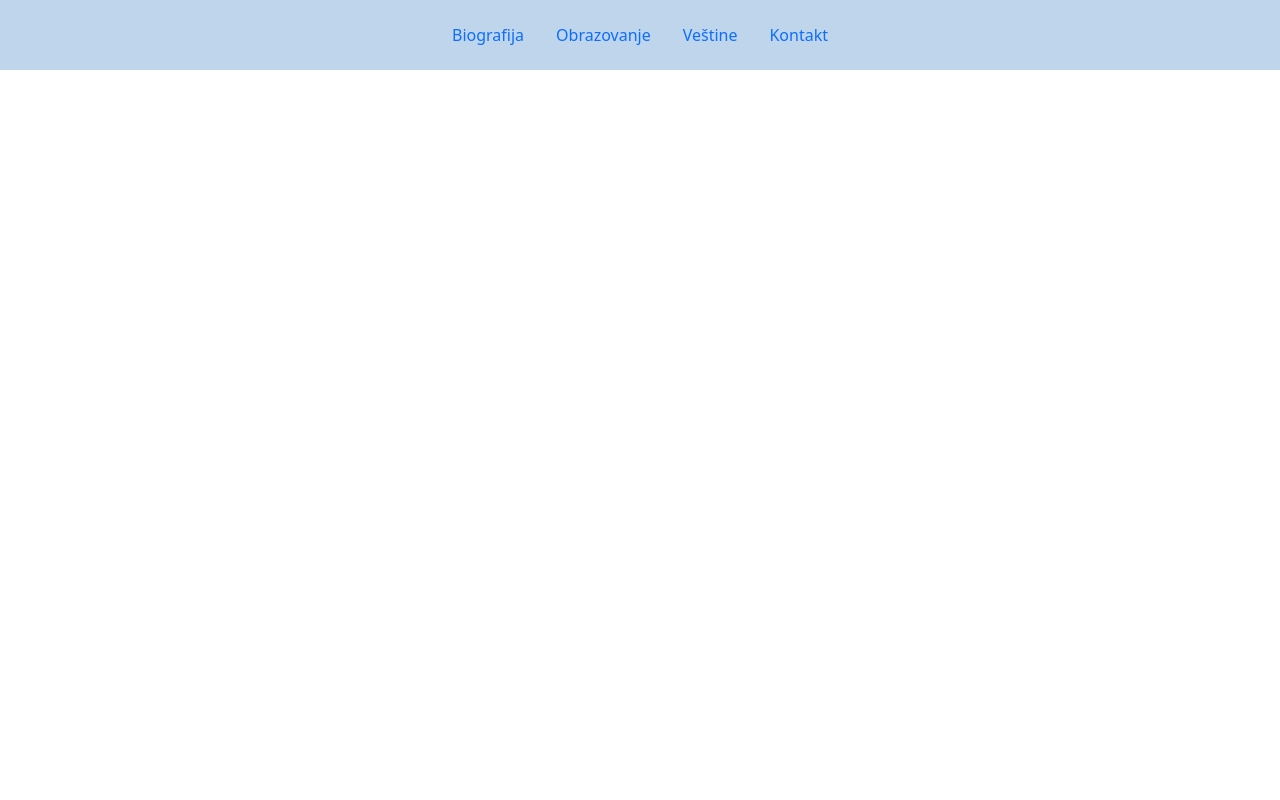
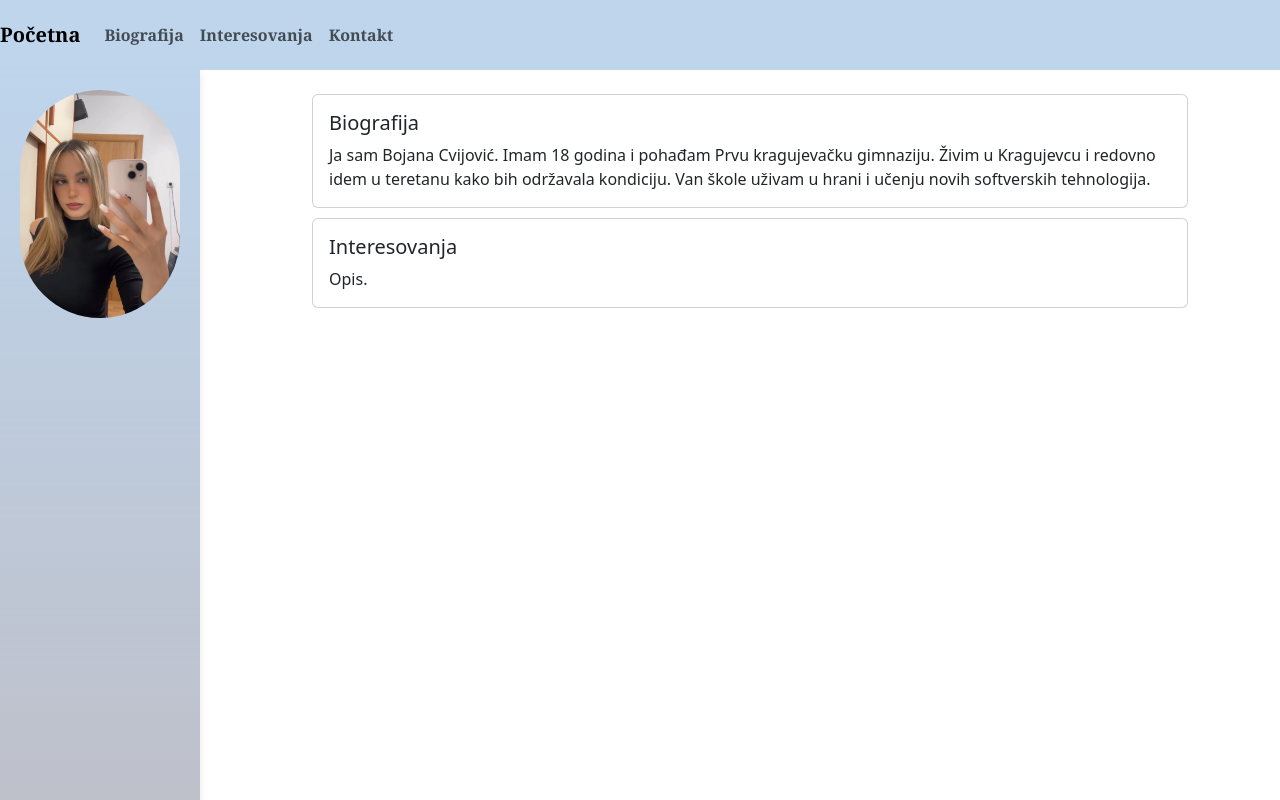
Before and after one commit to bojanacvijovic/moj-portfolio, a plain HTML site: page index.html in a window 1280 px wide. Drawn offline with nearby package versions, Linux system fonts and the light colour scheme.

Commit message:
Dodala sliku, biografiju i interesovanja

```diff
--- a/index.html
+++ b/index.html
@@ -7,25 +7,52 @@
         <link rel="stylesheet" href="./style.css" />
         <title>Bojana Cvijovic - Portfolio</title>
     </head>
+    <header>
+        <nav class="fixed-top navbar navbar-expand-lg bc-navbar-item" id="bc-navbar">
+            <a class="navbar-brand" href="#">Početna</a>
+            <button class="navbar-toggler" type="button" data-toggle="collapse" data-target="#navbarNav" aria-controls="navbarNav" aria-expanded="false" aria-label="Toggle navigation">
+              <span class="navbar-toggler-icon"></span>
+            </button>
+            <div class="collapse navbar-collapse" id="navbarNav">
+              <ul class="navbar-nav ml-auto">
+                <li class="nav-item active">
+                  <a class="nav-link" href="#biografija">Biografija</a>
+                </li>
+                <li class="nav-item">
+                  <a class="nav-link" href="#interesovanja">Interesovanja</a>
+                </li>
+                <li class="nav-item">
+                    <a class="nav-link" href="#kontakt">Kontakt</a>
+                  </li>
+              </ul>
+            </div>
+          </nav>
+      </header>
     <body>
-        <script src="https://cdn.jsdelivr.net/npm/bootstrap@5.3.2/dist/js/bootstrap.bundle.min.js" integrity="sha384-C6RzsynM9kWDrMNeT87bh95OGNyZPhcTNXj1NW7RuBCsyN/o0jlpcV8Qyq46cDfL" crossorigin="anonymous"></script>
-        <div class="sticky-top">
-            <nav class="navbar justify-content-center" id="bc-navbar">
-                <ul class="nav justify-content-center">
-                    <li class="nav-item">
-                        <a class="nav-link active" aria-current="page" href="#">Biografija</a>
-                      </li>
-                      <li class="nav-item">
-                        <a class="nav-link" href="#">Obrazovanje</a>
-                      </li>
-                      <li class="nav-item">
-                        <a class="nav-link" href="#">Veštine</a>
-                      </li>
-                      <li class="nav-item">
-                        <a class="nav-link" href="#">Kontakt</a>
-                      </li>
-                </ul>
+        <div id="slika">
+            <img src="ja.jpg" >
+        </div>
+      <div id="main-content">
+        <div class="container mt-4">
+          <div class="card">
+              <div class="card-body" id="biografija">
+                  <h5 class="card-title">Biografija</h5>
+                  <p class="card-text">Ja sam Bojana Cvijović. Imam 18 godina i pohađam Prvu kragujevačku gimnaziju. Živim u Kragujevcu i redovno idem u teretanu kako bih održavala kondiciju. Van škole uživam u hrani i učenju novih softverskih tehnologija.</p>
+              </div>
+          </div>
+          <div class="card">
+            <div class="card-body" id="interesovanja">
+                <h5 class="card-title">Interesovanja</h5>
+                <p class="card-text">Opis.</p>
             </div>
+          </div>
+
         </div>
+        </div>
+      </div>
+      <script src="https://code.jquery.com/jquery-3.3.1.slim.min.js" integrity="sha384-q8i/X+965DzO0rT7abK41JStQIAqVgRVzpbzo5smXKp4YfRvH+8abtTE1Pi6jizo" crossorigin="anonymous"></script>
+      <script src="https://cdnjs.cloudflare.com/ajax/libs/popper.js/1.14.7/umd/popper.min.js" integrity="sha384-UO2eT0CpHqdSJQ6hJty5KVphtPhzWj9WO1clHTMGa3JDZwrnQq4sF86dIHNDz0W1" crossorigin="anonymous"></script>
+      <script src="https://stackpath.bootstrapcdn.com/bootstrap/4.3.1/js/bootstrap.min.js" integrity="sha384-JjSmVgyd0p3pXB1rRibZUAYoIIy6OrQ6VrjIEaFf/nJGzIxFDsf4x0xIM+B07jRM" crossorigin="anonymous"></script>
+      <script src="https://cdn.jsdelivr.net/npm/bootstrap@5.3.2/dist/js/bootstrap.bundle.min.js" integrity="sha384-C6RzsynM9kWDrMNeT87bh95OGNyZPhcTNXj1NW7RuBCsyN/o0jlpcV8Qyq46cDfL" crossorigin="anonymous"></script>
     </body>
 </html>
--- a/style.css
+++ b/style.css
@@ -10,3 +10,49 @@
     text-align: center;
     font-family: Georgia, 'Times New Roman', Times, serif;
 }
+body{
+    margin: 0;
+    padding: 0;
+}
+#slika {
+    position: fixed;
+    top: 70px;
+    left: 0;
+    width: 200px;
+    height: 100vh;
+    background-image: linear-gradient(rgba(97, 153, 209, 0.411), rgba(174, 174, 185, 0.801));
+    padding: 20px;
+    box-shadow: 0 4px 8px rgba(0, 0, 0, 0.1);
+    z-index: 1000;
+}
+
+#slika img {
+    width: 100%;
+    height: auto;
+    border-radius: 200px;
+}
+
+#main-content {
+    margin-left: 220px;
+    padding: 70px;
+    z-index: 1;
+}
+
+.card {
+    margin: 10px;
+}
+
+
+@media (max-width: 500px) {
+    #slika {
+        position: relative;
+        width: 100%;
+        height: auto;
+        top: 0;
+        left: 0;
+    }
+
+    #main-content {
+        margin-left: 0;
+    }
+}
```
Also changed, not shown: ja.jpg (added).
